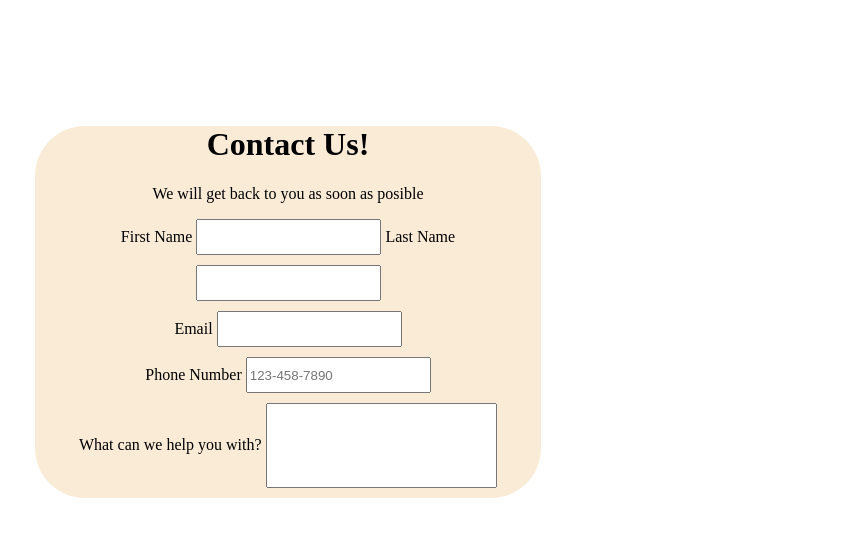
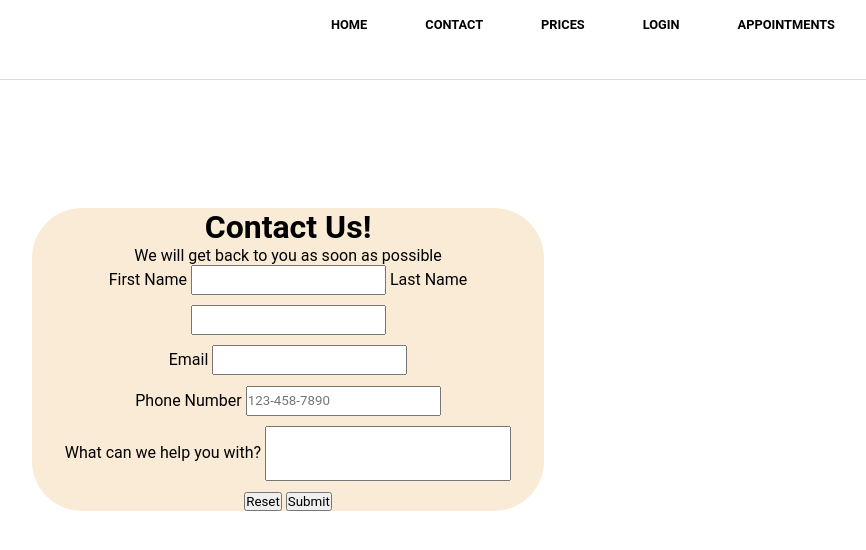
Before and after one commit to itsssslisha/Walk-a-Paw, a plain HTML site: page contact.html in a window 1280 px wide. Shown: the whole page, without its empty margins (352-1218 px from the left). Drawn offline with Linux system fonts and the light colour scheme.

Commit message:
Updated Contact page

```diff
--- a/contact.html
+++ b/contact.html
@@ -2,31 +2,52 @@
 <html lang="en">
 <head>
     <meta charset="UTF-8">
+    <meta charset="UTF-8">
+    <meta name="viewport" content="width=device-width, initial-scale=1.0">
+    <link href="navbar.css" rel="stylesheet" />
     <meta http-equiv="X-UA-Compatible" content="IE=edge">
-    <meta name="viewport" content="width=device-width, initial-scale=1.0">
     <link rel="stylesheet" href="contact_css.css">
     <title>Contact</title>
 </head>
 <body>
-    <div>
-        <form class="contact_form">
+    <!-- Navbar Section-->
+    <nav class="nav_bar" id="navbar">
+        <div class="nav_container">
+            <a href="index.html"><img src="images/focus3.png" alt="logo" class="logo"></a>
+            <ul class="nav_list">
+                <li><a href="index.html" class="navlink" id="home">HOME</a></li>
+                <li><a href="contact.html" class="navlink" id="about">CONTACT</a></li>
+                <li><a href="prices.html" class="navlink" id="faq">PRICES</a></li>
+                <li><a href="login.html" class="navlink" id="login">LOGIN</a></li>
+                <li><a href="appointments.html" class="navbutton" id="getstart">APPOINTMENTS</a></li>
+            </ul>
+        </div>
+    </nav>
+
+    <div class="contact_form">
+        <form action="/add" method="POST">
             <h1>Contact Us!</h1>
-            <p>We will get back to you as soon as posible</p>
+            <p>We will get back to you as soon as possible</p>
             <label for="first_name">First Name</label>
             <input type="text" id = "first_name">
-
-            <label for="last name"> Last Name</label>
+            <label for="last_name"> Last Name</label>
             <input type="text" id="last_name"><br>
 
             <label for="email">Email</label>
-            <input type="email" id="email"><br>
+            <input type="text" id="email"><br>
 
-            <label for="phone number">Phone Number</label>
-            <input type="tel" id="phone_number" pattern="[0-9]{3}-[0-9]{3}-[0-9]{4}" placeholder="123-458-7890"><br>
+            <label for="phone_number">Phone Number</label>
+            <input type="text" id="phone_number" pattern="[0-9]{3}-[0-9]{3}-[0-9]{4}" placeholder="123-458-7890"><br>
 
             <label for="problem">What can we help you with?</label>
             <input type="text" id= "problem">
+
+            <br>
+
+            <button type ="reset">Reset</button>
+            <button type ="submit" value="add">Submit</button>
         </form>
     </div>
+    <!-- <script src="app.js"></script> -->
 </body>
 </html>
--- /dev/null
+++ b/navbar.css
@@ -0,0 +1,83 @@
+* {
+    box-sizing:border-box;
+    margin:0px;
+    padding:0px;
+    font-family: 'Roboto', 'Helvetica', and sans-serif;
+    scroll-behavior: smooth;
+  }
+
+  /* Navbar and Logo*/
+  .nav_bar {
+    position: sticky;
+    font-size: 20px;
+    transition: all .3s ease-in-out;
+    z-index: 999;
+    font-weight: bold;
+    background-color: white;
+    border-bottom:0.2px solid rgb(220,220,220);
+    top: 0;
+    right:0;
+    left:0;
+    width: 100%;
+    height:80px;
+  }
+
+  .nav_bar a:hover {
+    color:#F24726;
+  }
+
+  .nav_bar .nav_container {
+    display: flex;
+    justify-content: space-between;
+    align-items: center;
+    padding:10px 0;
+    transition: all .3s ease-in-out;
+  }
+
+  .nav_list li {
+    display: inline;
+    text-align: center;
+  }
+
+  .nav_bar .nav_list {
+    float: right;
+    width:50%;
+    padding-right:50px;
+    display: flex;
+    flex-direction: row;
+    list-style-type: none;
+    flex-wrap: nowrap;
+    justify-content: center;
+    align-items:center;
+    justify-content: space-evenly;
+  }
+
+  .nav_list a {
+    color: black;
+    text-decoration: none;
+    padding:7px 15px;
+    transition: all .3s ease-in-out;
+    text-align: center;
+    font-size: 1vw;
+  }
+
+  .logo {
+    float:left;
+    width: 30%;
+    height:80;
+    top:0;
+    padding-left: 50px;
+    display: flex;
+    flex-direction: row;
+    flex-wrap: nowrap;
+    justify-content: space-evenly;
+  }
+
+  .nav_bar .navbutton {
+    /* color:#F24726; */
+    justify-content: center;
+    align-items: center;
+    text-decoration: none;
+    border-radius: 6px;
+    /* border: 2px solid #fba5a8; */
+  }
```
